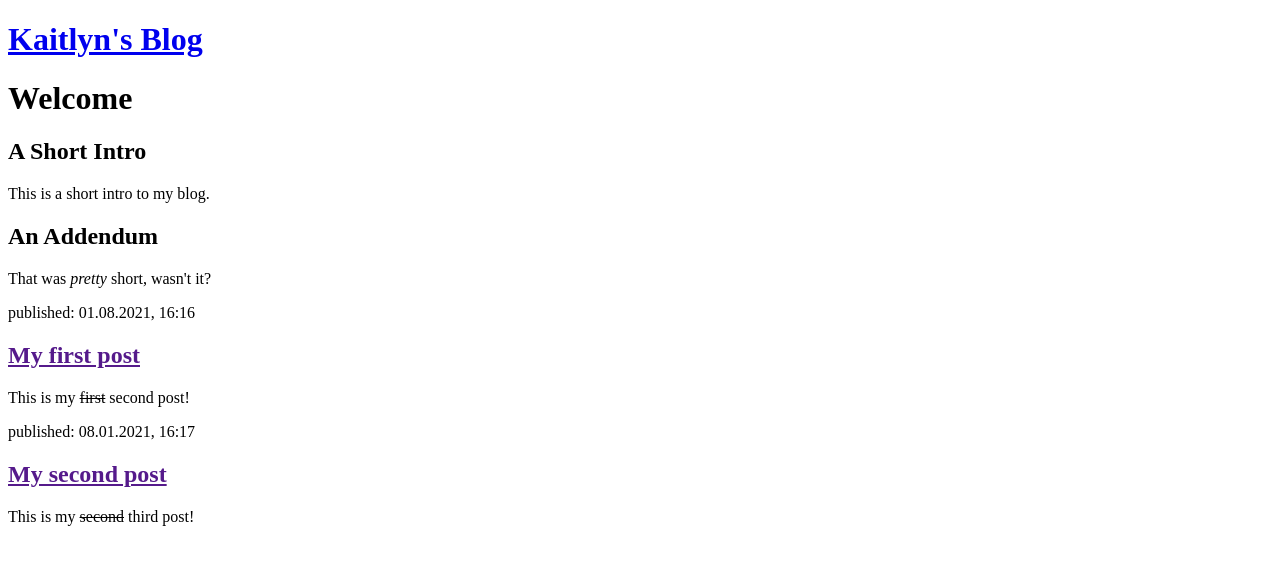
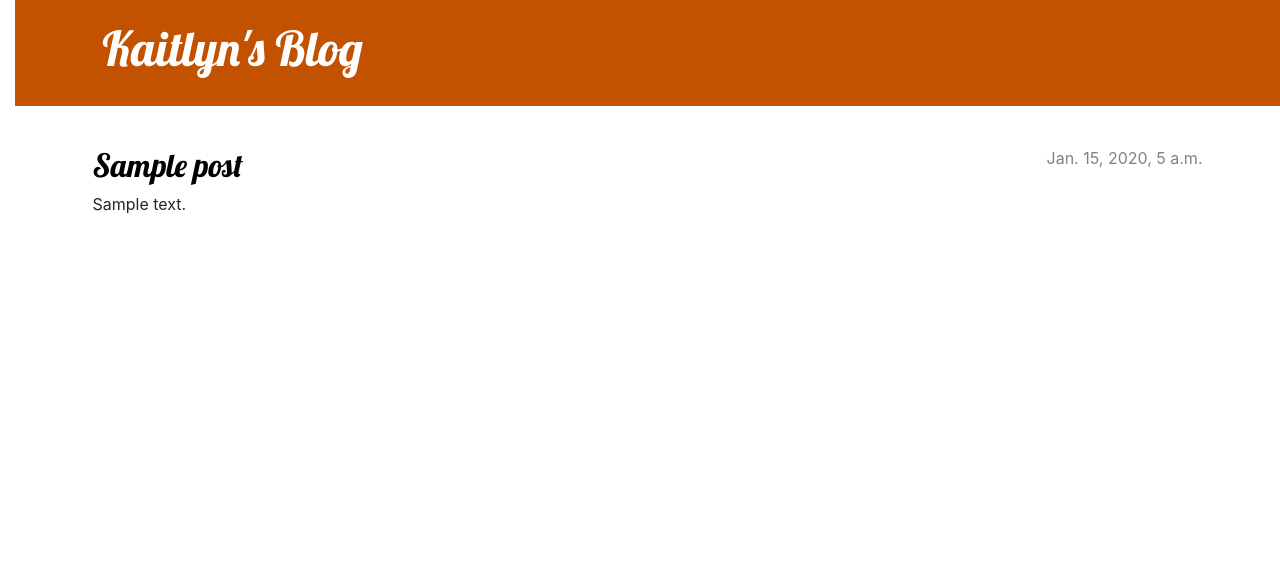
Before and after one commit to kaitlynmoney/my-second-blog, a Django app: page / in a window 1280 px wide. Shown: the top 565 px of the page. Run offline with Django 3.2, Linux system fonts and the light colour scheme; tables that the repository leaves empty hold one stand-in row (values such as "Sample post").

Commit message:
add post detail page, css formatting, static files

```diff
--- /dev/null
+++ b/blog/static/css/blog.css
@@ -0,0 +1,77 @@
+h1 a, h2 a {
+    color: #C25100;
+    font-family: 'Lobster';
+}
+body {
+    padding-left: 15px;
+}
+.page-header {
+    background-color: #C25100;
+    margin-top: 0;
+    margin-bottom: 40px;
+    padding: 20px 20px 20px 40px;
+}
+
+.page-header h1,
+.page-header h1 a,
+.page-header h1 a:visited,
+.page-header h1 a:active {
+    color: #ffffff;
+    font-size: 36pt;
+    text-decoration: none;
+}
+
+h1,
+h2,
+h3,
+h4 {
+    font-family: 'Lobster', cursive;
+}
+
+.date {
+    color: #828282;
+}
+
+.save {
+    float: right;
+}
+
+.post-form textarea,
+.post-form input {
+    width: 100%;
+}
+
+.top-menu,
+.top-menu:hover,
+.top-menu:visited {
+    color: #ffffff;
+    float: right;
+    font-size: 26pt;
+    margin-right: 20px;
+}
+
+.post {
+    margin-bottom: 70px;
+}
+
+.post h2 a,
+.post h2 a:visited {
+    color: #000000;
+}
+
+.post > .date,
+.post > .actions {
+    float: right;
+}
+
+.btn-default,
+.btn-default:visited {
+    color: #C25100;
+    background: none;
+    border-color: #C25100;
+}
+
+.btn-default:hover {
+    color: #FFFFFF;
+    background-color: #C25100;
+}
--- /dev/null
+++ b/blog/templates/blog/base.html
@@ -0,0 +1,25 @@
+{% load static %}
+<!DOCTYPE html>
+<html>
+  <head>
+    <link rel="stylesheet" href="https://cdn.jsdelivr.net/npm/bootstrap@4.5.3/dist/css/bootstrap.min.css" integrity="sha384-TX8t27EcRE3e/ihU7zmQxVncDAy5uIKz4rEkgIXeMed4M0jlfIDPvg6uqKI2xXr2" crossorigin="anonymous">
+    <link href="//fonts.googleapis.com/css?family=Lobster&subset=latin,latin-ext" rel="stylesheet" type="text/css">
+    <link rel="stylesheet" href="{% static 'css/blog.css' %}">
+    <title>Kaitlyn's blog</title>
+  </head>
+  <body>
+      <header class="page-header">
+        <div class="container">
+            <h1><a href="/">Kaitlyn's Blog</a></h1>
+        </div>
+      </header>
+      <main class="container">
+          <div class="row">
+              <div class="col">
+              {% block content %}
+              {% endblock %}
+              </div>
+          </div>
+      </main>
+  </body>
+</html>
--- a/blog/templates/blog/post_list.html
+++ b/blog/templates/blog/post_list.html
@@ -1,30 +1,13 @@
-<!DOCTYPE html>
-<html>
-  <head>
-    <title>Kaitlyn's blog</title>
-  </head>
-  <body>
-    <header>
-      <h1><a href="/">Kaitlyn's Blog</a></h1>
-    </header>
+{% extends 'blog/base.html' %}
 
-    <h1>Welcome</h1>
-    <h2>A Short Intro</h2>
-    <p>This is a short intro to my blog.</p>
-    <h2>An Addendum</h2>
-    <p>That was <em>pretty</em> short, wasn't it?</p>
-
-    <article>
-      <time>published: 01.08.2021, 16:16</time>
-      <h2><a href="">My first post</a></h2>
-      <p>This is my <strike>first</strike> second post!</p>
-    </article>
-
-    <article>
-      <time>published: 08.01.2021, 16:17</time>
-      <h2><a href="">My second post</a></h2>
-      <p>This is my <strike>second</strike> third post!</p>
-    </article>
-
-  </body>
-</html>
+{% block content %}
+    {% for post in posts %}
+        <article class="post">
+            <time class="date">
+                {{ post.published_date }}
+            </time>
+            <h2><a href="{% url 'post_detail' pk=post.pk %}">{{ post.title }}</a></h2>
+            <p>{{ post.text|linebreaksbr }}</p>
+        </article>
+    {% endfor %}
+{% endblock %}
--- a/blog/urls.py
+++ b/blog/urls.py
@@ -3,4 +3,5 @@ from . import views
 
 urlpatterns = [
     path('', views.post_list, name = 'post_list'),
+    path('post/<int:pk>/', views.post_detail, name='post_detail'),
 ]
--- a/blog/views.py
+++ b/blog/views.py
@@ -1,4 +1,11 @@
-from django.shortcuts import render
+from django.shortcuts import render, get_object_or_404
+from django.utils import timezone
+from .models import Post
 
 def post_list(request):
-    return render(request, 'blog/post_list.html', {})
+    posts = Post.objects.filter(published_date__lte=timezone.now()).order_by('published_date')
+    return render(request, 'blog/post_list.html', {'posts': posts})
+
+def post_detail(request, pk):
+    post = get_object_or_404(Post, pk=pk)
+    return render(request, 'blog/post_detail.html',{'post':post})
```
Also changed, not shown: blog/templates/blog/post_detail.html (added, +13 -0 lines), blog/migrations/0003_auto_20210801_1831.py (added), blog/migrations/0004_auto_20210801_1832.py (added), blog/migrations/0005_auto_20210801_1840.py (added), blog/migrations/0006_auto_20210801_1853.py (added).
